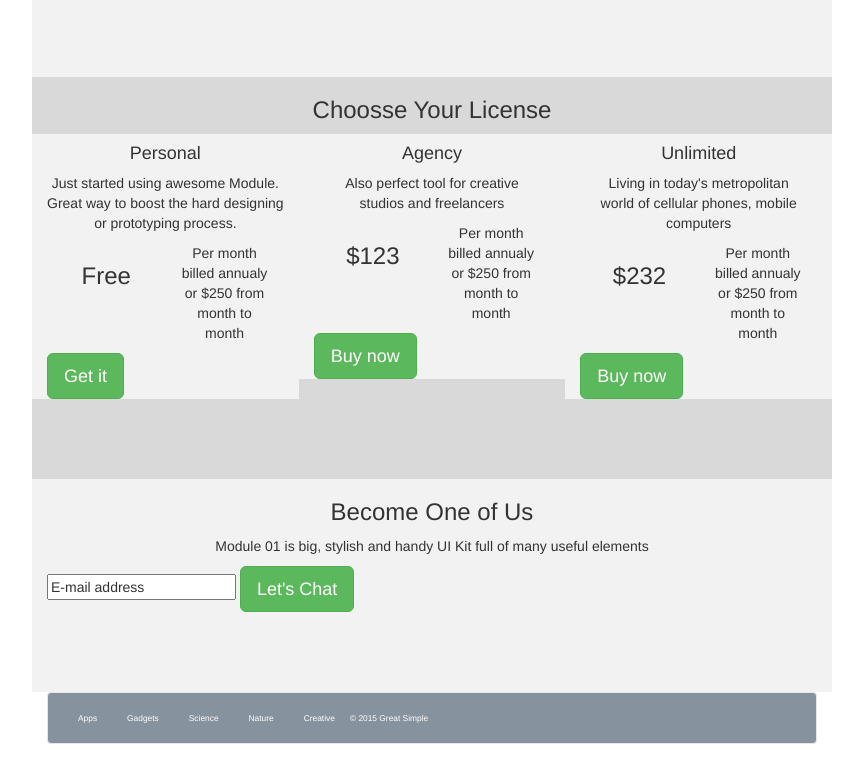
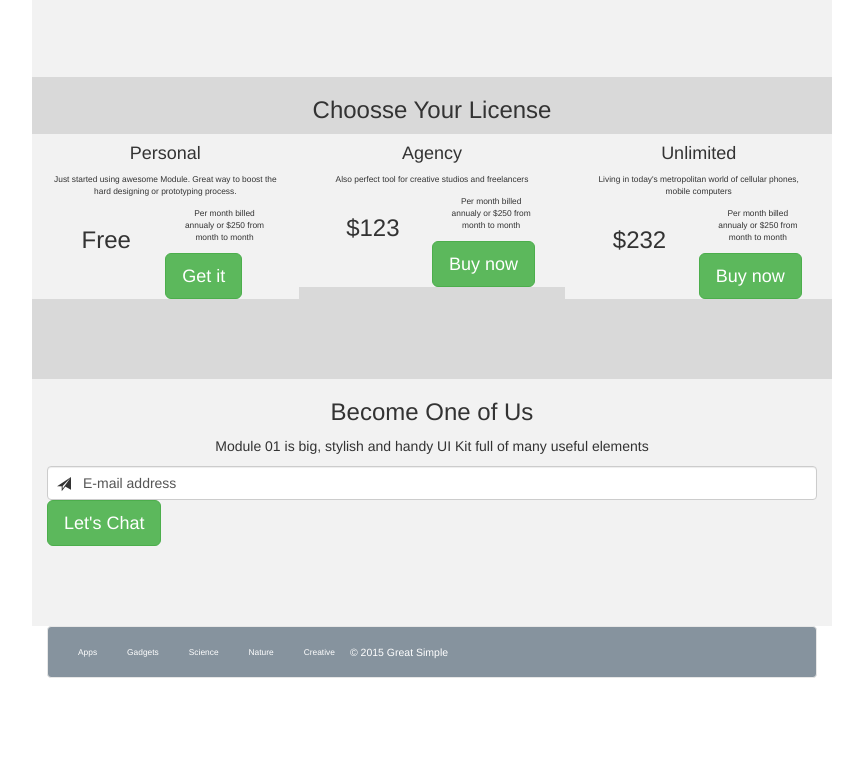
Before and after one commit to AaronGavendo/CrowdlinkerTest, a plain HTML site: page index.html in a window 1280 px wide. Shown: the part 860-1624 px from the top of the page, without its empty margins (208-1071 px from the left). After the commit the page ends 1558 px from the top, so only its background shows below. Drawn offline with nearby package versions, Linux system fonts and the light colour scheme.

Commit message:
#5 add glyphicon and shrink license options text

```diff
--- a/aaron.css
+++ b/aaron.css
@@ -1,20 +1,3 @@
-img {
-    float: left;
-    margin: 0;
-}
-
-button {
-	float: center;
-}
-
-div.container {
-	padding-right: 200px;
-	padding-left: 200px;
-}
-div.row {
-	padding-bottom: 80px;
-}
-
 h3 {
 	text-align: center;
 }
@@ -27,16 +10,19 @@ p {
 	text-align: center;
 }
 
-button{
-	text-align: center;
+img {
+    float: left;
+    margin: 0;
 }
 
-ul{
+/* div related CSS */
 
+div.container {
+	padding-right: 200px;
+	padding-left: 200px;
 }
-
-nav.navbar {
-	background-color:rgb(134, 147, 158);
+div.row {
+	padding-bottom: 80px;
 }
 
 div.container-fluid li.navtext a {
@@ -46,5 +32,39 @@ div.container-fluid li.navtext a {
 
 div.navbar-header a.navbar-brand {
 	color: white;
+	font-size: 75%;
+}
+
+/* For the license option */
+
+div.col-sm-4 p {
 	font-size: 60%;
 }
+
+/* This is for the Navbar at the bottom */
+nav.navbar {
+	background-color:rgb(134, 147, 158);
+}
+
+/* This is CSS for buttons */
+
+div.row table.table button.button{
+
+}
+
+/* This is CSS to add the glyphicon for send */
+
+/* These keep the icon inside the text box */
+.inner-addon .glyphicon {
+  position: absolute;
+  padding: 10px;
+}
+
+.inner-addon {
+    position: relative;
+}
+
+/* Adds padding to the left side inside text box to prevent overlapping  */
+.left-addon input  {
+	padding-left:  35px;
+}
--- a/index.html
+++ b/index.html
@@ -15,15 +15,15 @@
 
   <!-- Header for website  -->
   <div class="row">
-  <table class="table">
+    <table class="table">
     <tbody>
       <tr>
         <td><h3 class="text-left">M02</h3></td>
         <td><link>Get Free Trial</link></td>
-        <td><button type="button" class="btn btn-default btn-sm">Buy Now</button></td>
+        <td><button type="button" class="btn btn-default btn-sm" align="right">Buy Now</button></td>
       </tr>
     </tbody>
-  </table>
+    </table>
   </div>
   <!-- Main text for site -->
   <div class="row">
@@ -107,8 +107,11 @@
     <div class="col-sm-12">
       <h3>Become One of Us</h3>
       <p>Module 01 is big, stylish and handy UI Kit full of many useful elements</p>
-      <input type="text" value="E-mail address">
-      <button type="button" class="btn btn-success btn-lg">Let's Chat</button>
+      <div class="inner-addon left-addon">
+        <i class="glyphicon glyphicon-send"></i>
+        <input type="text" class="form-control" value="E-mail address">
+        <button type="button" class="btn btn-success btn-lg">Let's Chat</button>
+      </div>
     </div>
   </div>
   <!-- Lower Nav Bar-->
```
